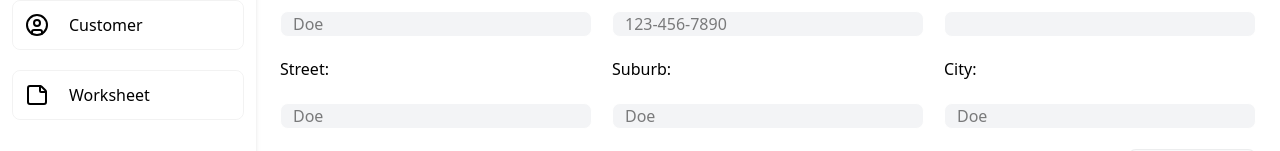
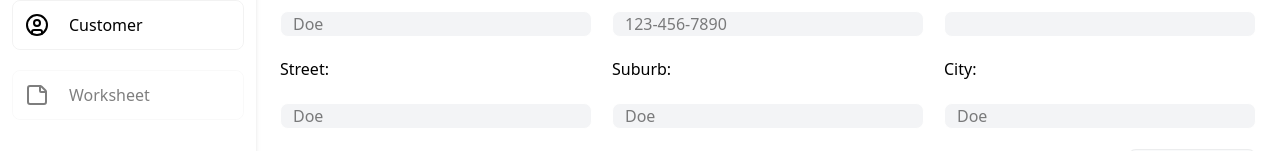
Before and after one commit to Miho19/lewiss-client, a React (Vite) app: page /customer/new in a window 1280 px wide. Shown: the part 198-349 px from the top of the page. Built offline with nearby package versions, Linux system fonts and the light colour scheme.

Commit message:
disabled worksheet sidebar button and used use effect to nav user to customer page to select a customer.

```diff
--- /dev/null
+++ b/src/components/customer/CustomerSelectedBubble.tsx
@@ -0,0 +1,9 @@
+import useCustomerSelect from '../../hooks/useCustomerSelect';
+
+function CustomerSelectedBubble() {
+  const customerSelected = useCustomerSelect();
+
+  return <div></div>;
+}
+
+export default CustomerSelectedBubble();
--- a/src/components/sidebar/Sidebar.tsx
+++ b/src/components/sidebar/Sidebar.tsx
@@ -17,18 +17,21 @@ function Sidebar(props: Props) {
       path: '/',
       icon: House,
       closeSidebar,
+      checkForCustomerSelected: false,
     },
     {
       name: 'Customer',
       path: '/customer',
       icon: CircleUser,
       closeSidebar,
+      checkForCustomerSelected: false,
     },
     {
       name: 'Worksheet',
       path: '/worksheet',
       icon: StickyNote,
       closeSidebar,
+      checkForCustomerSelected: true,
     },
   ];
 
@@ -39,6 +42,7 @@ function Sidebar(props: Props) {
       path={l.path}
       icon={l.icon}
       closeSidebar={closeSidebar}
+      checkForCustomerSelected={l.checkForCustomerSelected}
     />
   ));
 
--- a/src/components/sidebar/SidebarLink.tsx
+++ b/src/components/sidebar/SidebarLink.tsx
@@ -1,26 +1,41 @@
 import type { LucideIcon } from 'lucide-react';
 import { NavLink, type To } from 'react-router';
+import useCustomerSelect from '../../hooks/useCustomerSelect';
 
 export type SidebarLinkProps = {
   name: String;
   path: To;
   icon: LucideIcon;
   closeSidebar: () => void;
+  checkForCustomerSelected: boolean;
 };
 
 function SidebarLink(prosp: SidebarLinkProps) {
-  const { name, path, icon: Icon, closeSidebar } = prosp;
+  const { name, path, icon: Icon, closeSidebar, checkForCustomerSelected } = prosp;
+  const selectedCustomer = useCustomerSelect();
 
   function navLinkClasses({ isActive }: { isActive: boolean }) {
     const base =
-      'flex p-3 gap-x-5 rounded-lg cursor-pointer hover:shadow-md transition-all duration-300 ease-in-out border border-black/5';
+      'flex p-3 gap-x-5 rounded-lg border border-black/5 cursor-pointer hover:shadow-md transition-all duration-300 ease-in-out';
 
     const stateClasses = isActive ? ` font-semibold bg-black/5 shadow-md` : ``;
 
     return base + stateClasses;
   }
 
-  return (
+  function isButtonDisabledFunction(): boolean {
+    if (!checkForCustomerSelected) return false;
+    return typeof selectedCustomer.customer === 'undefined';
+  }
+
+  const isButtonDisabled = isButtonDisabledFunction();
+
+  return isButtonDisabled === true ? (
+    <span className="flex p-3 gap-x-5 rounded-lg border border-black/5 opacity-50 cursor-not-allowed">
+      <Icon />
+      <p>{name}</p>
+    </span>
+  ) : (
     <NavLink className={navLinkClasses} to={path} end onClick={closeSidebar}>
       <Icon />
       <p>{name}</p>
--- a/src/pages/NewCustomerPage.tsx
+++ b/src/pages/NewCustomerPage.tsx
@@ -9,7 +9,7 @@ function NewCustomerPage() {
     navigator('/customer');
   }
   return (
-    <main className="w-full h-full flex flex-col items-center">
+    <div className="w-full h-full flex flex-col items-center">
       <div className="flex w-full justify-end">
         <CustomerButton
           buttonText="Back"
@@ -18,7 +18,7 @@ function NewCustomerPage() {
         />
       </div>
       <NewCustomerForm />
-    </main>
+    </div>
   );
 }
 
--- a/src/pages/WorksheetPage.tsx
+++ b/src/pages/WorksheetPage.tsx
@@ -1,9 +1,32 @@
+import { CircleArrowLeft } from 'lucide-react';
 import useCustomerSelect from '../hooks/useCustomerSelect';
+import { useNavigate } from 'react-router';
+import CustomerButton from '../components/customer/CustomerButton';
+import { useEffect } from 'react';
 
 function WorksheetPage() {
   const selectedCustomer = useCustomerSelect();
+  const navigator = useNavigate();
 
-  return <div className="flex-1 p-6 bg-black text-white">Worksheet</div>;
+  function backButtonOnClickHandler() {
+    navigator('/customer');
+  }
+
+  useEffect(() => {
+    if (typeof selectedCustomer.customer === 'undefined') {
+      navigator('/');
+    }
+  }, [selectedCustomer]);
+
+  <div className="w-full h-full flex flex-col items-center">
+    <div className="flex w-full justify-end">
+      <CustomerButton
+        buttonText="Back"
+        icon={CircleArrowLeft}
+        onClickHandler={backButtonOnClickHandler}
+      />
+    </div>
+  </div>;
 }
 
 export default WorksheetPage;
```
